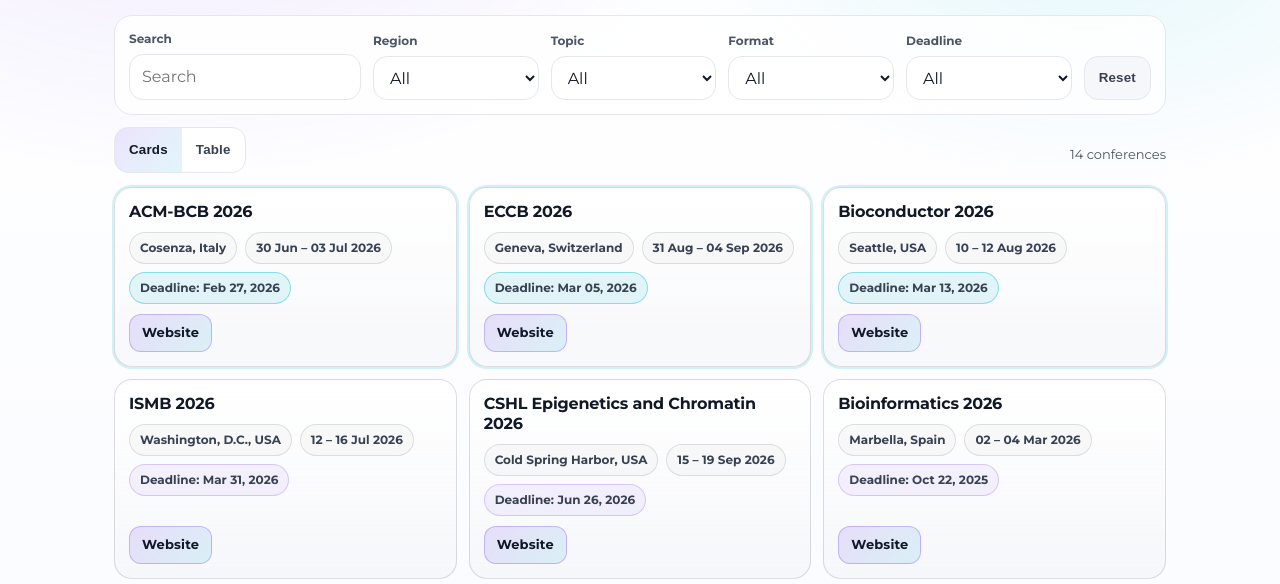
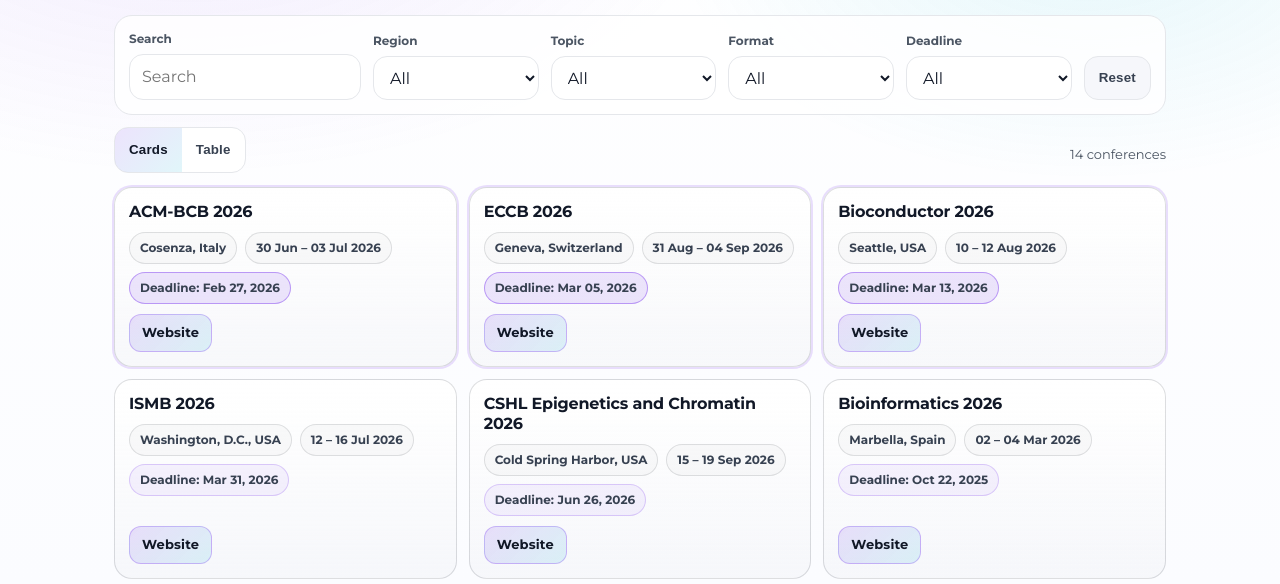
Before and after one commit to Omicentra/omicentra-site, a plain HTML site: page conferences.html in a window 1280 px wide. Shown: the part 216-800 px from the top of the page. Drawn offline with Linux system fonts and the light colour scheme.

Commit message:
update after

```diff
--- a/css/styles.css
+++ b/css/styles.css
@@ -307,10 +307,10 @@
   background: rgba(124,58,237,.06);
 }
 
-/* Urgent deadline chip */
+/* Urgent deadline chip (PURPLE) */
 .chip--urgent{
-  border-color: rgba(6,182,212,.40);
-  background: rgba(6,182,212,.10);
+  border-color: rgba(124,58,237,.45);
+  background: rgba(124,58,237,.12);
 }
 
 /* Card CTA */
@@ -350,9 +350,9 @@
   border-color: rgba(6,182,212,.28);
 }
 
-/* Subtle urgent card outline */
+/* Subtle urgent card outline (PURPLE) */
 .card--urgent{
-  box-shadow: 0 0 0 2px rgba(6,182,212,.18);
+  box-shadow: 0 0 0 2px rgba(124,58,237,.16);
 }
 
 /* Table view */
```
